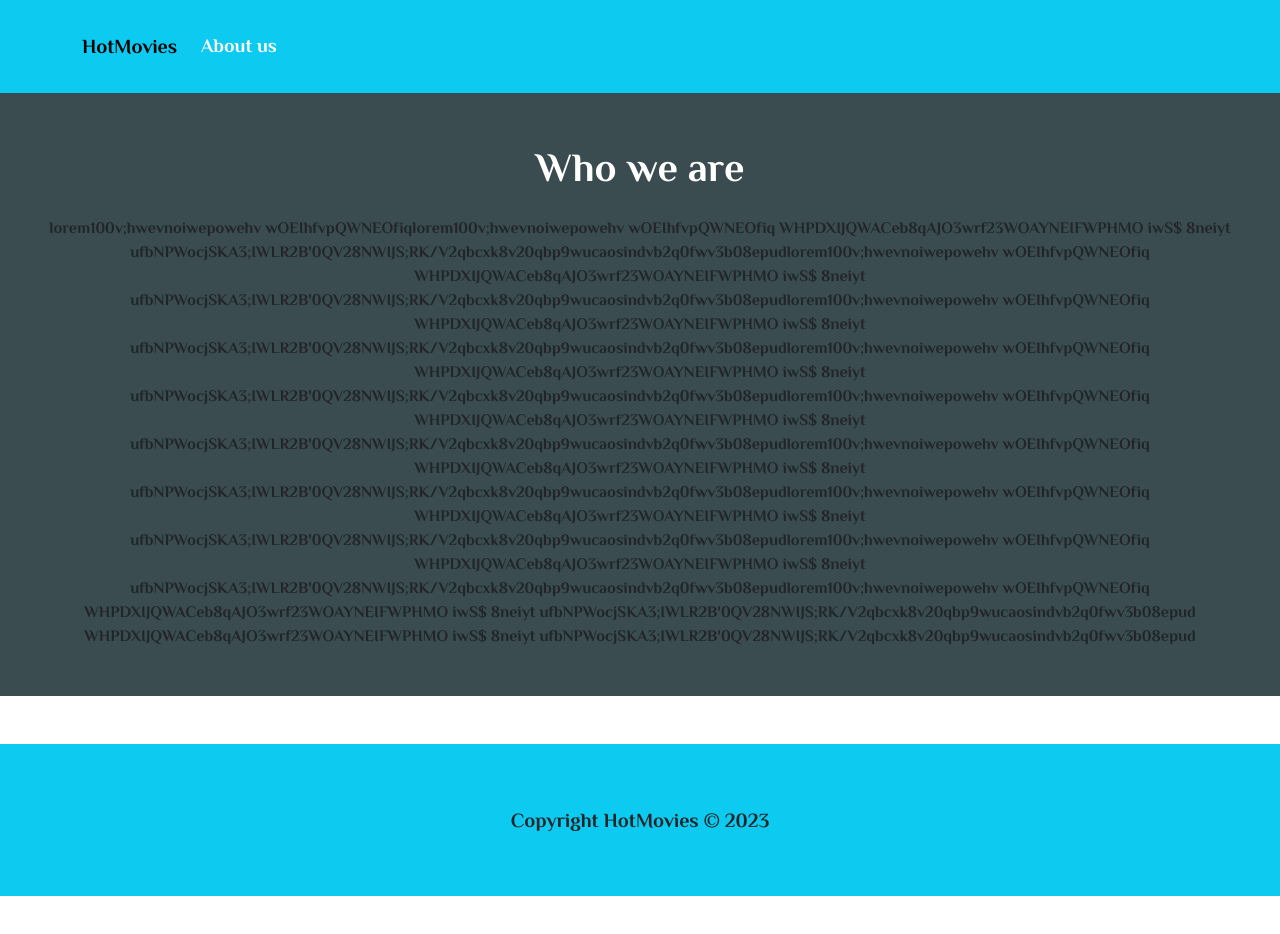
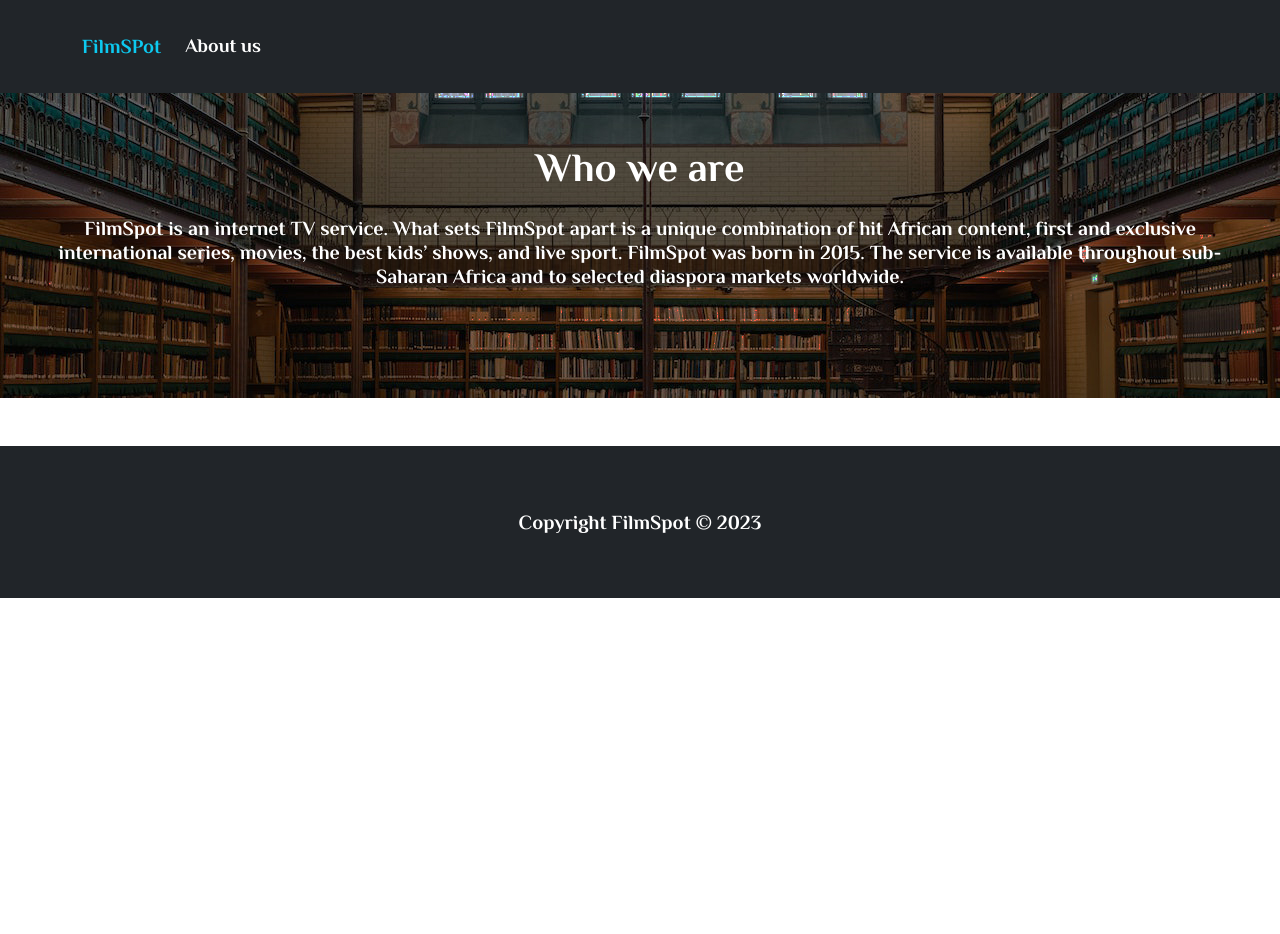
Before and after one commit to auxtyn/Movie-app, a React (Create React App) app: page /about in a window 1280 px wide. Shown: the top 934 px of the page. After the commit the page ends 800 px from the top, so only its background shows below. Built offline with nearby package versions, Linux system fonts and the light colour scheme; a web font is replaced by a local one.

Commit message:
Checking

```diff
--- a/public/index.html
+++ b/public/index.html
@@ -1,28 +1,30 @@
 <!DOCTYPE html>
 <html lang="en">
+
 <head>
   <meta charset="utf-8" />
   <link rel="icon" href="%PUBLIC_URL%/favicon.ico" />
   <meta name="viewport" content="width=device-width, initial-scale=1" />
-    <meta name="theme-color" content="#000000" />
-    <meta
-      name="description"
-      content="Web site created using create-react-app"
-    />
+  <!-- <meta name="theme-color" content="#000000" /> -->
+  <meta name="description" content="Web site created using create-react-app" />
   <link rel="preconnect" href="https://fonts.googleapis.com">
   <link rel="preconnect" href="https://fonts.gstatic.com" crossorigin>
-<link href="https://fonts.googleapis.com/css2?family=Gloock&family=Philosopher:wght@700&family=Tilt+Neon&family=Tilt+Warp&display=swap" rel="stylesheet">
+  <link
+    href="https://fonts.googleapis.com/css2?family=Gloock&family=Philosopher:wght@700&family=Tilt+Neon&family=Tilt+Warp&display=swap"
+    rel="stylesheet">
   <link rel="apple-touch-icon" href="%PUBLIC_URL%/logo192.png" />
 
   <link rel="manifest" href="%PUBLIC_URL%/manifest.json" />
   <link href="https://cdn.jsdelivr.net/npm/bootstrap@5.2.2/dist/css/bootstrap.min.css" rel="stylesheet">
 
-    <title>React App</title>
+  <title>FilmSpot</title>
 </head>
+
 <body>
   <noscript>You need to enable JavaScript to run this app.</noscript>
   <div id="root"></div>
   <script src="https://cdn.jsdelivr.net/npm/bootstrap@5.2.2/dist/js/bootstrap.bundle.min.js">
   </script>
 </body>
+
 </html>
--- a/src/components/About.jsx
+++ b/src/components/About.jsx
@@ -5,18 +5,8 @@
         <>
             <div className='mt-5 pt-5 about'>
                 <h1 className="text-white pt-5">Who we are</h1>
-                <p className="pb-5 pt-3">lorem100v;hwevnoiwepowehv wOEIhfvpQWNEOfiqlorem100v;hwevnoiwepowehv wOEIhfvpQWNEOfiq
-                    WHPDXIJQWACeb8qAJO3wrf23WOAYNEIFWPHMO iwS$ 8neiyt ufbNPWocjSKA3;IWLR2B'0QV28NWIJS;RK/V2qbcxk8v20qbp9wucaosindvb2q0fwv3b08epudlorem100v;hwevnoiwepowehv wOEIhfvpQWNEOfiq
-                    WHPDXIJQWACeb8qAJO3wrf23WOAYNEIFWPHMO iwS$ 8neiyt ufbNPWocjSKA3;IWLR2B'0QV28NWIJS;RK/V2qbcxk8v20qbp9wucaosindvb2q0fwv3b08epudlorem100v;hwevnoiwepowehv wOEIhfvpQWNEOfiq
-                    WHPDXIJQWACeb8qAJO3wrf23WOAYNEIFWPHMO iwS$ 8neiyt ufbNPWocjSKA3;IWLR2B'0QV28NWIJS;RK/V2qbcxk8v20qbp9wucaosindvb2q0fwv3b08epudlorem100v;hwevnoiwepowehv wOEIhfvpQWNEOfiq
-                    WHPDXIJQWACeb8qAJO3wrf23WOAYNEIFWPHMO iwS$ 8neiyt ufbNPWocjSKA3;IWLR2B'0QV28NWIJS;RK/V2qbcxk8v20qbp9wucaosindvb2q0fwv3b08epudlorem100v;hwevnoiwepowehv wOEIhfvpQWNEOfiq
-                    WHPDXIJQWACeb8qAJO3wrf23WOAYNEIFWPHMO iwS$ 8neiyt ufbNPWocjSKA3;IWLR2B'0QV28NWIJS;RK/V2qbcxk8v20qbp9wucaosindvb2q0fwv3b08epudlorem100v;hwevnoiwepowehv wOEIhfvpQWNEOfiq
-                    WHPDXIJQWACeb8qAJO3wrf23WOAYNEIFWPHMO iwS$ 8neiyt ufbNPWocjSKA3;IWLR2B'0QV28NWIJS;RK/V2qbcxk8v20qbp9wucaosindvb2q0fwv3b08epudlorem100v;hwevnoiwepowehv wOEIhfvpQWNEOfiq
-                    WHPDXIJQWACeb8qAJO3wrf23WOAYNEIFWPHMO iwS$ 8neiyt ufbNPWocjSKA3;IWLR2B'0QV28NWIJS;RK/V2qbcxk8v20qbp9wucaosindvb2q0fwv3b08epudlorem100v;hwevnoiwepowehv wOEIhfvpQWNEOfiq
-                    WHPDXIJQWACeb8qAJO3wrf23WOAYNEIFWPHMO iwS$ 8neiyt ufbNPWocjSKA3;IWLR2B'0QV28NWIJS;RK/V2qbcxk8v20qbp9wucaosindvb2q0fwv3b08epudlorem100v;hwevnoiwepowehv wOEIhfvpQWNEOfiq
-                    WHPDXIJQWACeb8qAJO3wrf23WOAYNEIFWPHMO iwS$ 8neiyt ufbNPWocjSKA3;IWLR2B'0QV28NWIJS;RK/V2qbcxk8v20qbp9wucaosindvb2q0fwv3b08epud
-                    WHPDXIJQWACeb8qAJO3wrf23WOAYNEIFWPHMO iwS$ 8neiyt ufbNPWocjSKA3;IWLR2B'0QV28NWIJS;RK/V2qbcxk8v20qbp9wucaosindvb2q0fwv3b08epud
-                </p>
+                <h5 className="pb-5 pt-3 px-5">FilmSpot is an internet TV service. What sets FilmSpot apart is a unique combination of hit African content, first and exclusive international series, movies, the best kids’ shows, and live sport. FilmSpot was born in 2015. The service is available throughout sub-Saharan Africa and to selected diaspora markets worldwide.
+                </h5>
             </div>
         </>
     )
--- a/src/components/Footer.jsx
+++ b/src/components/Footer.jsx
@@ -2,8 +2,8 @@
 
 const Footer = () => {
   return (
-    <div className='py-5 my-5 bg-info'>
-        <h5 className='py-2 my-2'>Copyright HotMovies &copy; 2023</h5>
+    <div className='py-5 my-5 bg-dark'>
+        <h5 className='py-2 my-2 text-white'>Copyright FilmSpot &copy; 2023</h5>
     </div>
   )
 }
--- a/src/components/Hero.jsx
+++ b/src/components/Hero.jsx
@@ -2,8 +2,10 @@
 
 const Hero = () => {
   return (
-    <div className='bg-info py-5 pl-3 pr-3'>
-        <p className='px-4'>Lorem ipsum dolor sit amet, consectetur adipisicing elit. Rerum quo impedit officiis ratione totam et fugit iste laboriosam illum atque molestias, nihil consequatur optio voluptas aspernatur ut? Amet, nulla officia esse aperiam modi neque sed consequatur, facere numquam sunt ab asperiores ut. Mollitia dicta et, ea amet ducimus beatae debitis nostrum eaque distinctio quo inventore illo autem. Eligendi, maxime blanditiis nobis ratione, enim vel veritatis magnam doloremque, labore nemo a velit. Rerum commodi sequi animi facilis adipisci. Autem explicabo deserunt quia? Ab explicabo consectetur sequi vel quo sunt non laudantium hic aspernatur a, provident, vero totam quam molestiae nobis ad fugiat unde doloremque impedit iure, omnis deserunt architecto voluptatibus! Odio fuga, dicta mollitia quam est blanditiis, ea eos dolorum dignissimos a illum voluptatum reiciendis nesciunt ullam sint asperiores eveniet ut, placeat numquam nam officia perferendis consequuntur rem doloremque. Laudantium, velit quos incidunt minus officiis iste animi, alias dolorum explicabo dolorem ullam temporibus. Ipsum nostrum, suscipit natus consequatur sequi omnis molestias tenetur voluptate quos magni atque id quis aperiam blanditiis dolores dolorem voluptatum deserunt magnam modi ea. In modi nostrum dicta. Officiis animi sit neque vel officia assumenda deleniti soluta tempore! Nesciunt velit at quasi odit ducimus aperiam ut ratione ad.</p>
+    <div className='bg-dark py-5 pl-3 pr-3'>
+        <p className='px-4 text-white'>FilmSpot provides a personalized subscription service that allows our members to access entertainment content (“FilmSpot content”) over the Internet on certain Internet-connected TVs, computers and other devices ("FilmSpot ready devices").
+
+The FilmSpot service is provided to you by FilmSpot International B.V. These Terms of Use govern your use of our service. As used in these Terms of Use, "FilmSpot service", "our service" or "the service" means the personalized service provided by FilmSpot for discovering and accessing FilmSpot content, including all features and functionalities, recommendations and reviews, our websites, and user interfaces, as well as all content and software associated with our service. References to ‘you’ in these Terms of Use indicate the member who created the FilmSpot account and whose payment method is charged.</p>
     </div>
   )
 }
--- a/src/components/Home.jsx
+++ b/src/components/Home.jsx
@@ -1,11 +1,11 @@
 import MovieCard from './MovieCard'
-import AddMovie from './AddMovie'
+// import AddMovie from './AddMovie'
 import axios from 'axios'
 import Carousel from './Carousel'
 import { useState, useEffect } from 'react'
 import Hero from './Hero'
 import Single from './Single'
-import {Routes, Route} from 'react-router-dom'
+import { Routes, Route } from 'react-router-dom'
 
 const API_URL = 'https://api.themoviedb.org/3/movie/popular?api_key=32434d8aedd8cdecaf3b72ebaca02f48'
 
@@ -35,11 +35,11 @@
         setMovies(movies.filter((movie) => movie.vote_average >= 7))
     }
 
-    const addMovie = (movie) => {
-        const id = Math.floor(Math.random() * 10000) + 1
-        const newMov = { id, ...movie }
-        setMovies([...movies, newMov])
-    }
+    // const addMovie = (movie) => {
+    //     const id = Math.floor(Math.random() * 10000) + 1
+    //     const newMov = { id, ...movie }
+    //     setMovies([...movies, newMov])
+    // }
     return (
         <div>
             <div className="text-center">
@@ -47,7 +47,7 @@
                 <Carousel />
                 <Hero />
 
-                <AddMovie onAdd={addMovie} />
+                {/* <AddMovie onAdd={addMovie} /> */}
                 <br></br>
 
                 <button onClick={filterRating} className='btn text-center btn-info'>Highest rated movies</button>
@@ -63,7 +63,6 @@
             </div>
 
             <Routes>
-
                 <Route path="/single" element={<Single />} />
             </Routes>
         </div>
--- a/src/components/Nav.jsx
+++ b/src/components/Nav.jsx
@@ -2,9 +2,9 @@
 import { Link } from 'react-router-dom'
 const Nav = () => {
     return (
-        <nav className="navbar navbar-expand-lg bg-info fixed-top py-4 mb-5">
+        <nav className="navbar navbar-expand-lg bg-dark fixed-top py-4 mb-5">
             <div className="container-fluid container">
-                <Link className="navbar-brand" to=""> <span className=''>HotMovies</span></Link>
+                <Link className="navbar-brand" to="*"> <span className='text-info'>FilmSPot</span></Link>
                 <button className="navbar-toggler" type="button" data-bs-toggle="collapse" data-bs-target="#navbarNav" aria-controls="navbarNav" aria-expanded="false" aria-label="Toggle navigation">
                     <span className="navbar-toggler-icon"></span> </button>
                 <div className="collapse navbar-collapse" id="navbarNav">
--- a/src/index.css
+++ b/src/index.css
@@ -10,11 +10,12 @@
 body {
   font-family: 'Poppins', sans-serif;
   overflow-x: hidden;
-  /* font-family: 'Gloock', serif; */
   font-family: 'Philosopher', sans-serif;
-  /* font-family: 'Tilt Neon', sans-serif;
-  font-family: 'Tilt Warp', sans-serif; */
-
+}
+.about{
+  color: #fff;
+  background-image: url('../public/images/pexels-bg copy.jpg');
+  height: 350px;
 }
 
 .navbar-brand {
@@ -25,6 +26,9 @@
   font-size: 1.2rem;
   color: white;
 }
+.navbar-toggler {
+  background-color:#0dcaf0 ;
+}
 .carousel{
   margin-top: 5rem;
 }
@@ -34,13 +38,12 @@
 
 }
 .card:hover{
-  transform: scale(.9);
-  transition: ease 100ms;
+  transform: scale(.95);
+  transition: ease 1000ms;
 }
 
 
 .movie-card {
-  /* display: inline-block; */
   margin: 5px;
   border-radius: 5px;
   cursor: pointer;
@@ -50,16 +53,9 @@
   width: 100%;
   border-radius: 5px;
 }
-
 .movie-card-outer {
-  /* background: #000; */
   display: inline-block;
 }
-.about{
-  /* background-image: url('../public/images/pexels-bg.jpg'); */
- background-color: #3a4c50;
-}
-
 .btn {
   display: inline-block;
   background: #000;
@@ -74,18 +70,9 @@
   font-family: inherit;
 }
 
-.btn:focus {
-  outline: none;
-}
 
-.btn:active {
-  transform: scale(0.98);
-}
 
-.btn:hover {
-  background-color: red;
-  color: white
-}
+
 
 .btn-block {
   display: block;
@@ -102,7 +89,6 @@
 .task.reminder {
   border-left: 5px solid green;
 }
-
 .task h3 {
   display: flex;
   align-items: center;
@@ -154,8 +140,3 @@
   margin-top: 30px;
   text-align: center;
 }
-
-
-.card img {
-  /* width: 50%; */
-}
```
Also changed, not shown: src/App.css (deleted, +0 -39 lines), src/components/MovieCard.jsx (+36 -6 lines), public/images/pexels-bg copy.jpg (added), 1 other file (tests, documents, lock files or other folders). Lines whose indentation alone changed are shown as unchanged.
